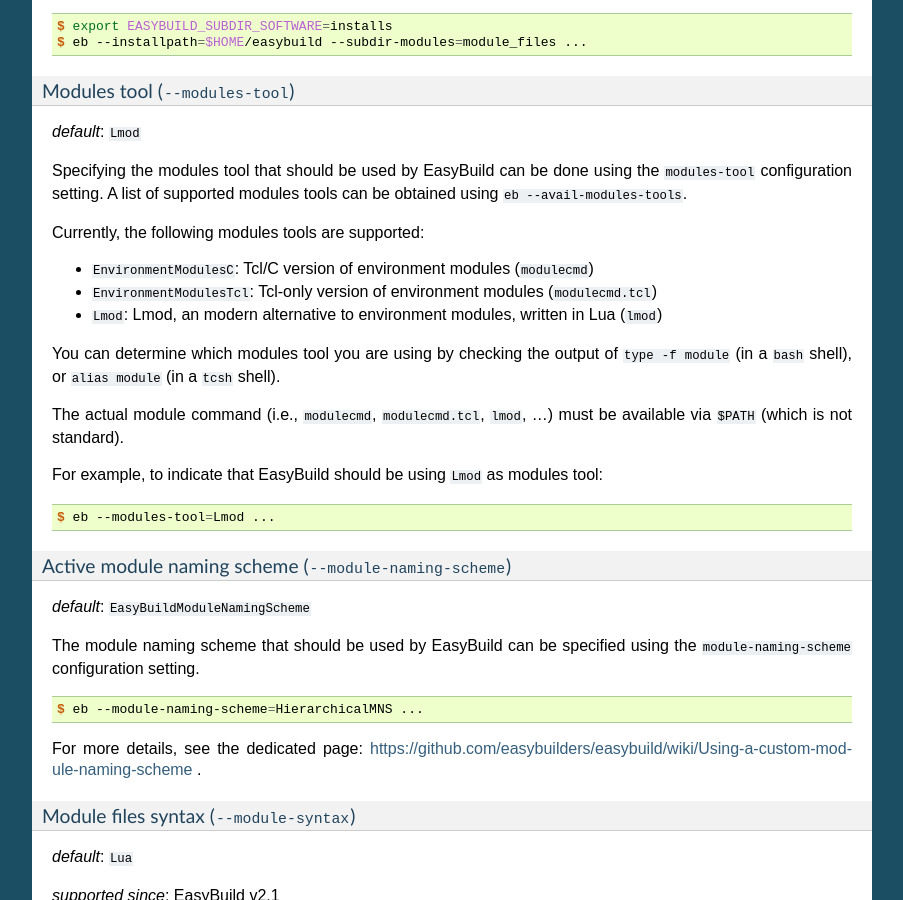
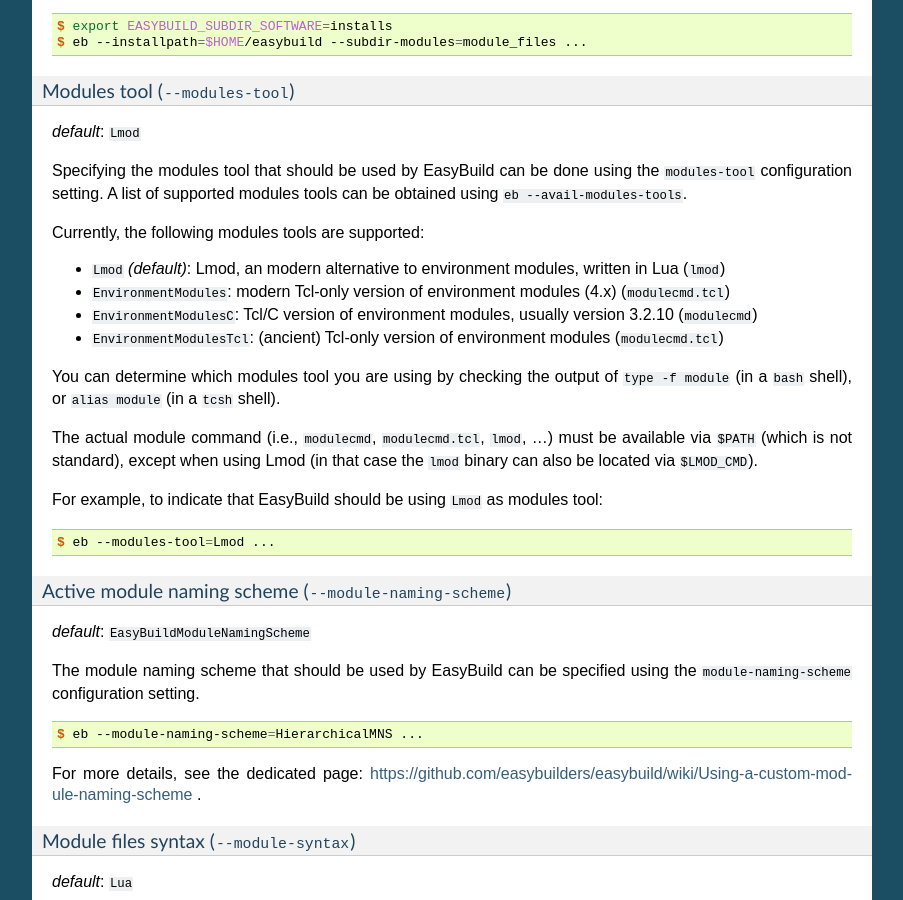
Before and after one commit to easybuilders/easybuild, a Sphinx documentation site: the page built from docs/Configuration.rst, in a window 1280 px wide and 900 px high, scrolled down 10587 px. Shown: the whole window, without its empty margins (198-1101 px from the left). Built offline with Sphinx 7.4.7, drawn with Linux system fonts in a browser that asks for light colours; pages that are not in the unit, such as notebooks, are missing from menus.

Commit message:
also mention EnvironmentModules as possible configuration value for --modules-tool

```diff
--- a/docs/Configuration.rst
+++ b/docs/Configuration.rst
@@ -656,15 +656,17 @@
 
 Currently, the following modules tools are supported:
 
-* ``EnvironmentModulesC``: Tcl/C version of environment modules (``modulecmd``)
-* ``EnvironmentModulesTcl``: Tcl-only version of environment modules (``modulecmd.tcl``)
-* ``Lmod``: Lmod, an modern alternative to environment modules, written in Lua (``lmod``)
+* ``Lmod`` *(default)*: Lmod, an modern alternative to environment modules, written in Lua (``lmod``)
+* ``EnvironmentModules``: modern Tcl-only version of environment modules (4.x) (``modulecmd.tcl``)
+* ``EnvironmentModulesC``: Tcl/C version of environment modules, usually version 3.2.10 (``modulecmd``)
+* ``EnvironmentModulesTcl``: (ancient) Tcl-only version of environment modules (``modulecmd.tcl``)
 
 You can determine which modules tool you are using by checking the
 output of ``type -f module`` (in a ``bash`` shell), or ``alias module`` (in a ``tcsh`` shell).
 
 The actual module command (i.e., ``modulecmd``, ``modulecmd.tcl``,
-``lmod``, ...) must be available via ``$PATH`` (which is not standard).
+``lmod``, ...) must be available via ``$PATH`` (which is not standard), except when using Lmod
+(in that case the ``lmod`` binary can also be located via ``$LMOD_CMD``).
 
 For example, to indicate that EasyBuild should be using ``Lmod`` as modules tool:
 
--- a/docs/Installation.rst
+++ b/docs/Installation.rst
@@ -147,7 +147,7 @@
 After completion of the bootstrap procedure and loading the
 ``EasyBuild`` module, try running the EasyBuild unit tests::
 
-    # specify modules tool to use: EnvironmentModulesC (default), EnvironmentModulesTcl, Lmod)
+    # specify modules tool to use: Lmod *(default)*, EnvironmentModules, EnvironmentModulesC, or EnvironmentModulesTcl
     # see also http://easybuild.readthedocs.org/en/latest/Configuration.html#modules-tool-modules-tool
     export TEST_EASYBUILD_MODULES_TOOL=Lmod
 
```
